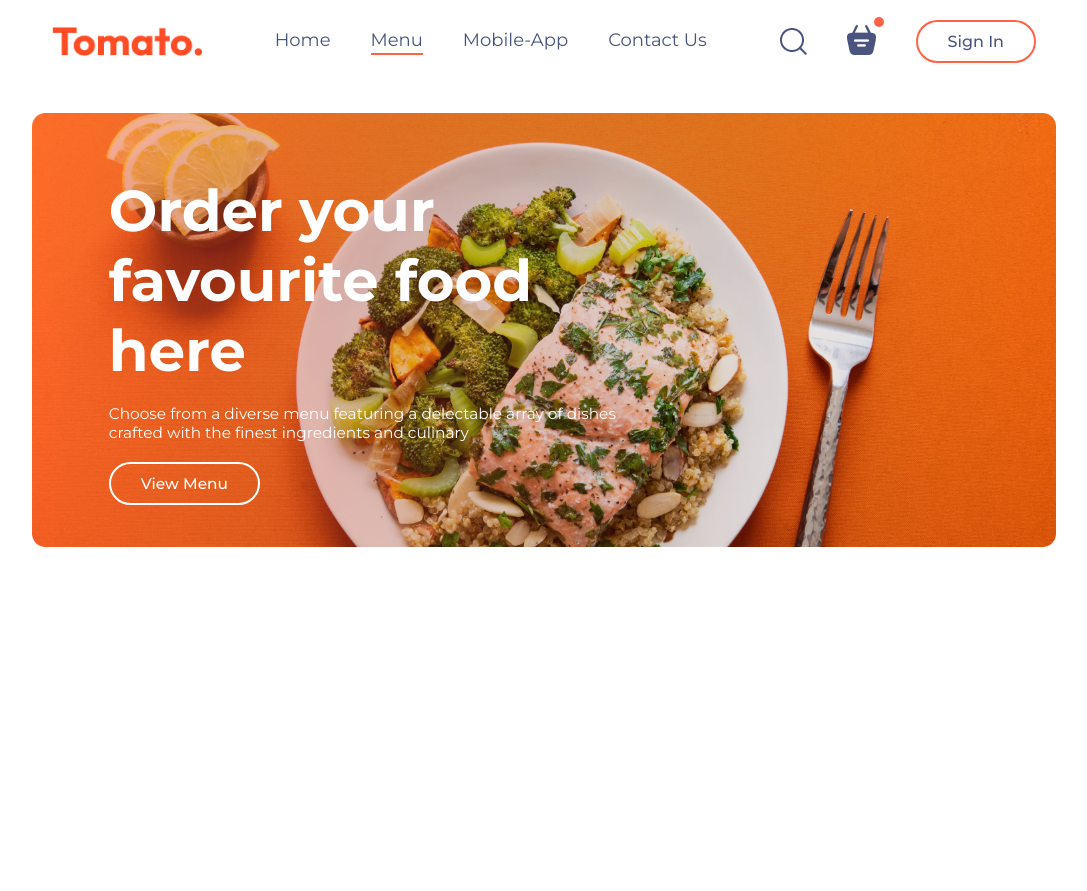
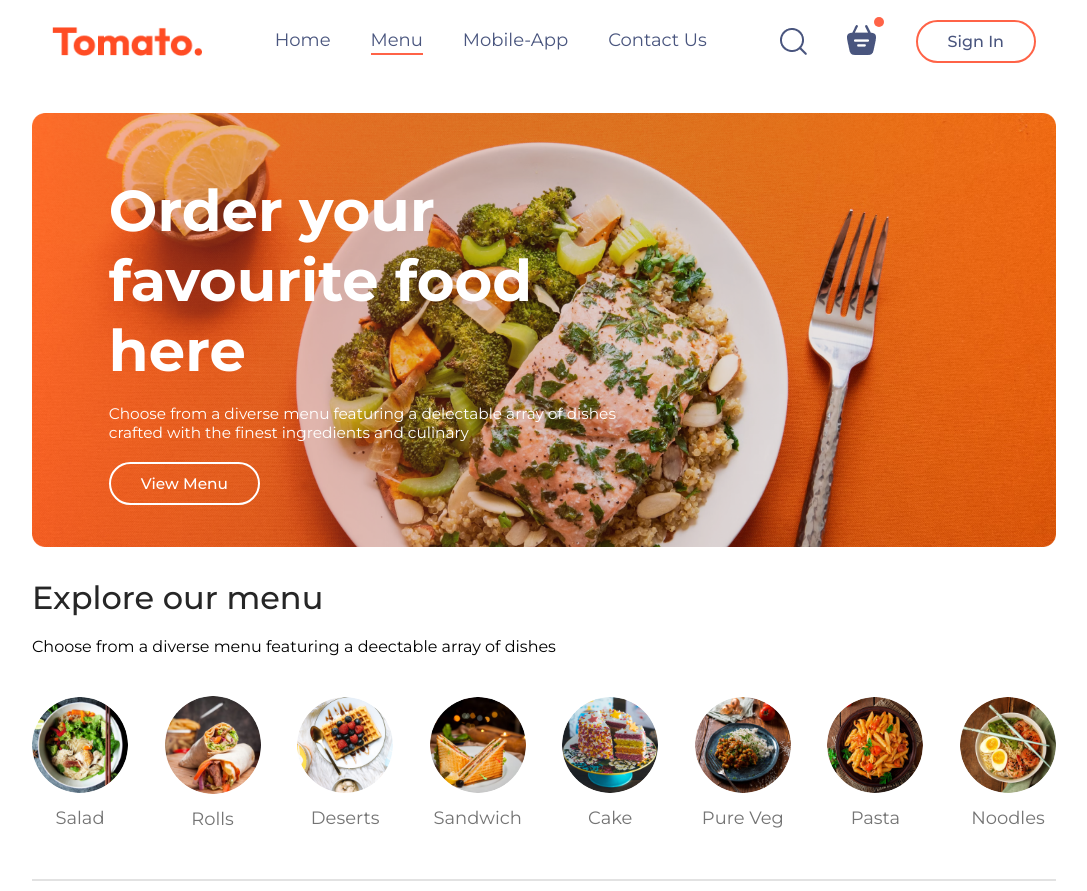
Before and after one commit to nishagii/Restaurant-Menu-Website, a React (Vite) app: page / in a window 1280 px wide. Shown: the whole page, without its empty margins (96-1183 px from the left). Before the commit the page ends 800 px from the top, so only its background shows below. Built offline with nearby package versions, Linux system fonts and the light colour scheme.

Commit message:
created the explore menu

```diff
--- /dev/null
+++ b/src/components/ExploreMenu/ExploreMenu.css
@@ -0,0 +1,48 @@
+.explore-menu{
+    display: flex;
+    flex-direction: column;
+    gap: 20px;
+}
+.explore-menu h1{
+    color: #262626;
+    font-weight: 500;
+
+}
+.explore-menu-text{
+    max-width: 60%;
+    columns: #808080;
+
+}
+.explore-menu-list{
+    display:flex ;
+    justify-content: space-between;
+    align-items: center;
+    gap: 30px;
+    text-align: center;
+    margin: 20px 0px;
+    overflow-x:scroll ;
+}
+.explore-menu-list::-webkit-scrollbar{
+    display: none;
+ }
+.menu-list-items img{
+    width: 7.5vw;
+    min-width:80px;
+    cursor: pointer;
+    border-radius: 50%;
+    transition: o.2s;
+
+}
+.menu-list-items p{
+    margin-top: 10px;
+    color: #747474;
+    font-size:max(1.4vw,16px);
+    cursor: pointer;
+}
+
+.explore-menu hr{
+    margin: 10px 0px;
+    height: 2px;
+    background-color: #e2e2e2;
+    border: none;
+}
--- /dev/null
+++ b/src/components/ExploreMenu/ExploreMenu.jsx
@@ -0,0 +1,25 @@
+import React from "react";
+import { menu_list } from "../../assets/assets";
+import "./ExploreMenu.css";
+
+const ExploreMenu = () => {
+  return (
+    <div className="explore-menu" id="explore-menu">
+      <h1>Explore our menu</h1>
+      <p className="explore-menu-text">Choose from a diverse menu featuring a deectable array of dishes</p>
+      <div className="explore-menu-list">
+        {menu_list.map((item, index) => {
+          return (
+            <div key={index} className="menu-list-items">
+              <img src={item.menu_image} alt="" />
+              <p>{item.menu_name}</p>
+            </div>
+          );
+        })}
+      </div>
+      <hr />
+    </div>
+  );
+};
+
+export default ExploreMenu;
--- a/src/pages/Home/Home.jsx
+++ b/src/pages/Home/Home.jsx
@@ -1,13 +1,16 @@
 import React from "react";
 import "./Home.css";
 import Header from "../../components/Header/Header";
+import ExploreMenu from "../../components/ExploreMenu/ExploreMenu";
 
 const Home = () => {
   return (
     <div>
       <Header />
+      <ExploreMenu />
     </div>
   );
 };
 
+
 export default Home;
```
Also changed, not shown: public/veg.jpg (deleted).
